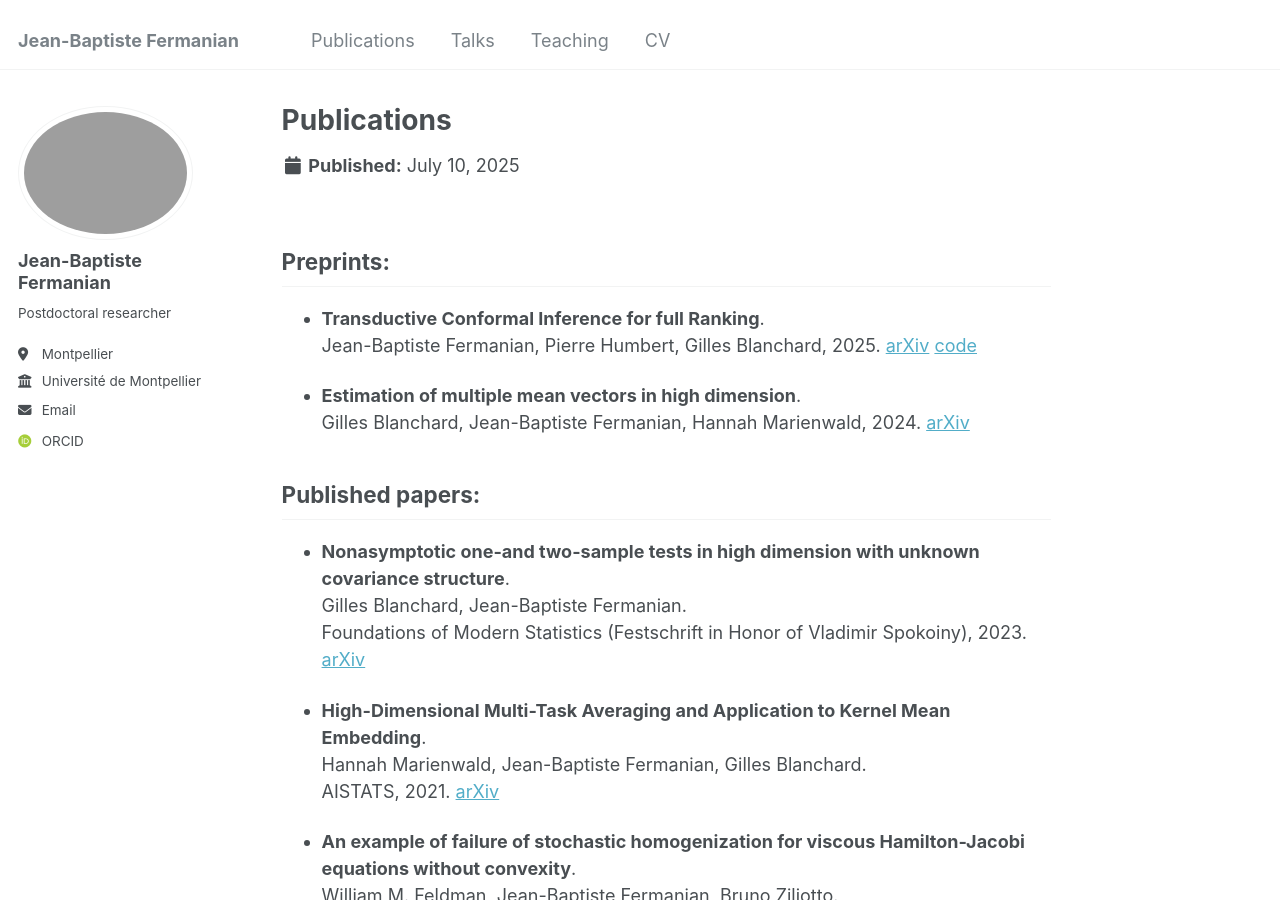
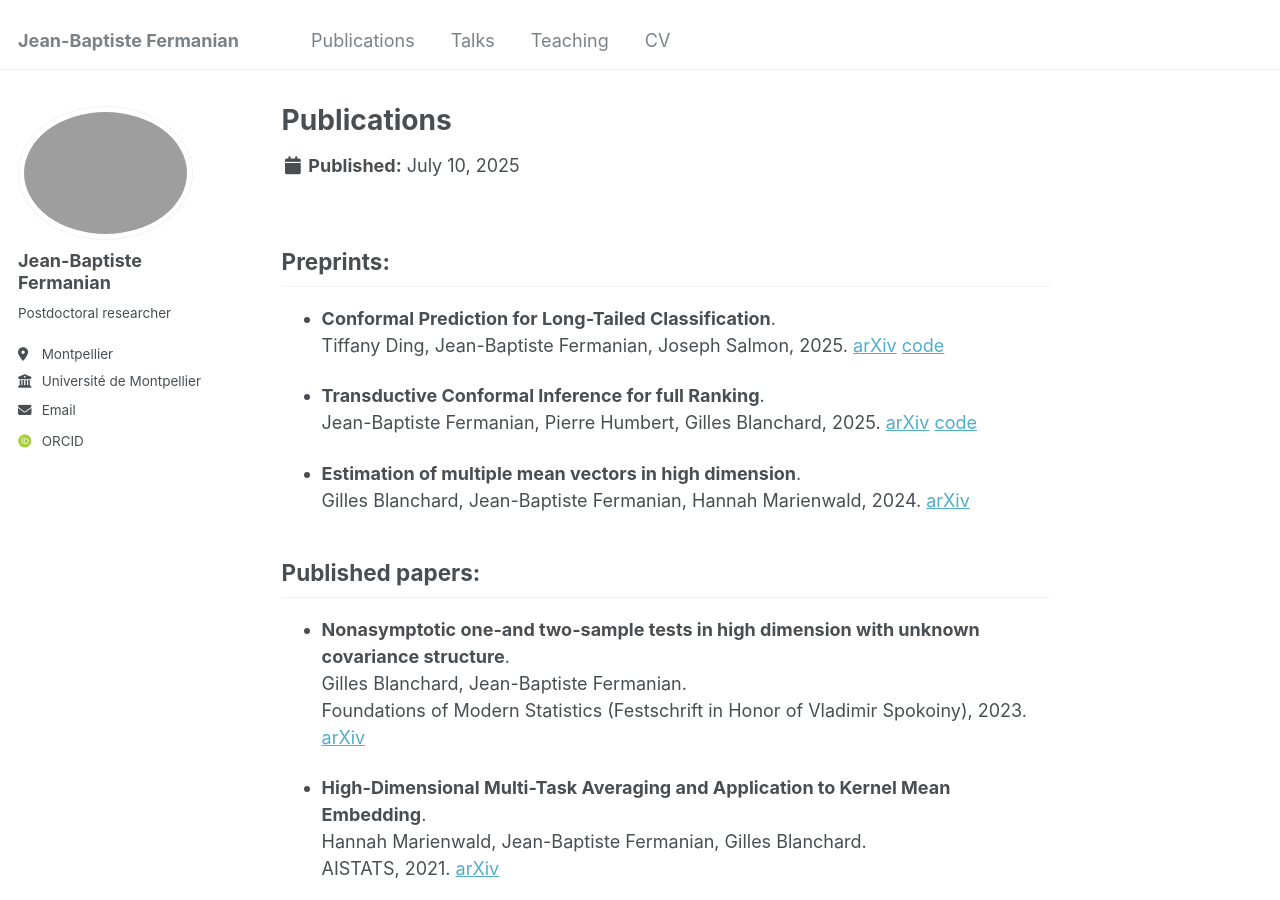
Before and after one commit to jeanbaptistefermanian/jeanbaptistefermanian.github.io, a Jekyll site: the page built from _publications/publications.md, in a window 1280 px wide and 900 px high. Built offline with Jekyll 4.4.1, drawn with Linux system fonts in a browser that asks for light colours; some web fonts are replaced.

Commit message:
add long tail cp

```diff
--- a/_publications/publications.md
+++ b/_publications/publications.md
@@ -6,6 +6,9 @@ redirect_from:
 - /publications.html
 ---
 ## Preprints:
+- **Conformal Prediction for Long-Tailed Classification**.\
+Tiffany Ding, Jean-Baptiste Fermanian, Joseph Salmon, 2025. [arXiv](https://arxiv.org/abs/2507.06867) [code](https://github.com/tiffanyding/long-tail-conformal)
+
 - **Transductive Conformal Inference for full Ranking**.\
 Jean-Baptiste Fermanian, Pierre Humbert, Gilles Blanchard, 2025. [arXiv](https://arxiv.org/abs/2501.11384) [code](https://github.com/pierreHmbt/transductive-conformal-inference-for-ranking)
 
```
